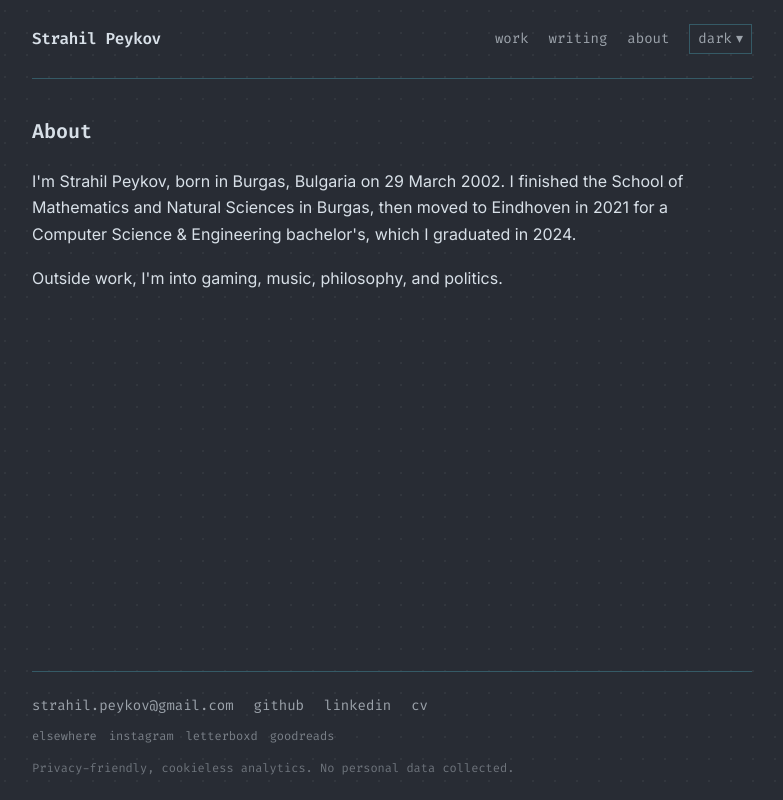
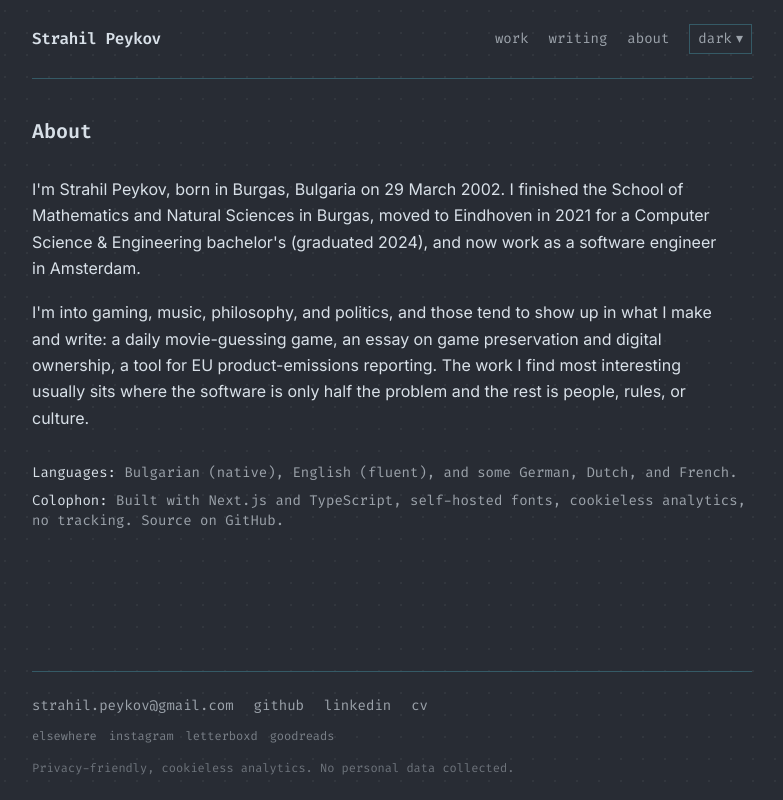
Before and after one commit to StrahilPeykov/strahil, a Next.js app: page /about in a window 1280 px wide. Shown: the whole page, without its empty margins (248-1031 px from the left). Built offline with nearby package versions, Linux system fonts and the light colour scheme.

Commit message:
Flesh out about page: interests tied to work, languages, colophon

```diff
--- a/app/about/page.tsx
+++ b/app/about/page.tsx
@@ -1,24 +1,59 @@
 import type { Metadata } from "next";
+import { site } from "@/lib/site";
 
 export const metadata: Metadata = {
   title: "About",
-  description: "A short bio: who Strahil Peykov is, and what he's into.",
+  description: "A short bio: who Strahil Peykov is, the work he gravitates to, and how this site is built.",
   alternates: { canonical: "/about" },
 };
 
 export default function About() {
   return (
-    <div className="space-y-6">
+    <div className="space-y-8">
       <h1 className="font-mono text-xl">About</h1>
+
       <div className="prose">
         <p>
           I&apos;m Strahil Peykov, born in Burgas, Bulgaria on 29 March 2002. I
-          finished the School of Mathematics and Natural Sciences in Burgas, then
-          moved to Eindhoven in 2021 for a Computer Science &amp; Engineering
-          bachelor&apos;s, which I graduated in 2024.
+          finished the School of Mathematics and Natural Sciences in Burgas, moved
+          to Eindhoven in 2021 for a Computer Science &amp; Engineering
+          bachelor&apos;s (graduated 2024), and now work as a software engineer in
+          Amsterdam.
         </p>
-        <p>Outside work, I&apos;m into gaming, music, philosophy, and politics.</p>
+        <p>
+          I&apos;m into gaming, music, philosophy, and politics, and those tend to
+          show up in what I make and write: a daily movie-guessing game, an essay
+          on game preservation and digital ownership, a tool for EU
+          product-emissions reporting. The work I find most interesting usually
+          sits where the software is only half the problem and the rest is people,
+          rules, or culture.
+        </p>
       </div>
+
+      <dl className="space-y-2 font-mono text-sm text-muted">
+        <div>
+          <dt className="inline text-fg">Languages: </dt>
+          <dd className="inline">
+            Bulgarian (native), English (fluent), and some German, Dutch, and French.
+          </dd>
+        </div>
+        <div>
+          <dt className="inline text-fg">Colophon: </dt>
+          <dd className="inline">
+            Built with Next.js and TypeScript, self-hosted fonts, cookieless
+            analytics, no tracking.{" "}
+            <a
+              href={site.github + "/strahil"}
+              target="_blank"
+              rel="noreferrer"
+              className="text-accent hover:underline"
+            >
+              Source on GitHub
+            </a>
+            .
+          </dd>
+        </div>
+      </dl>
     </div>
   );
 }
```
